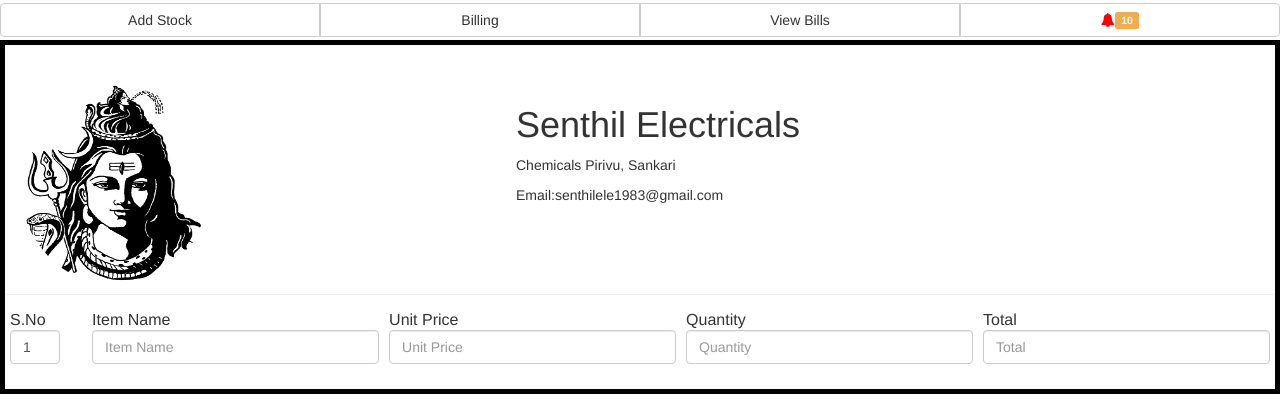
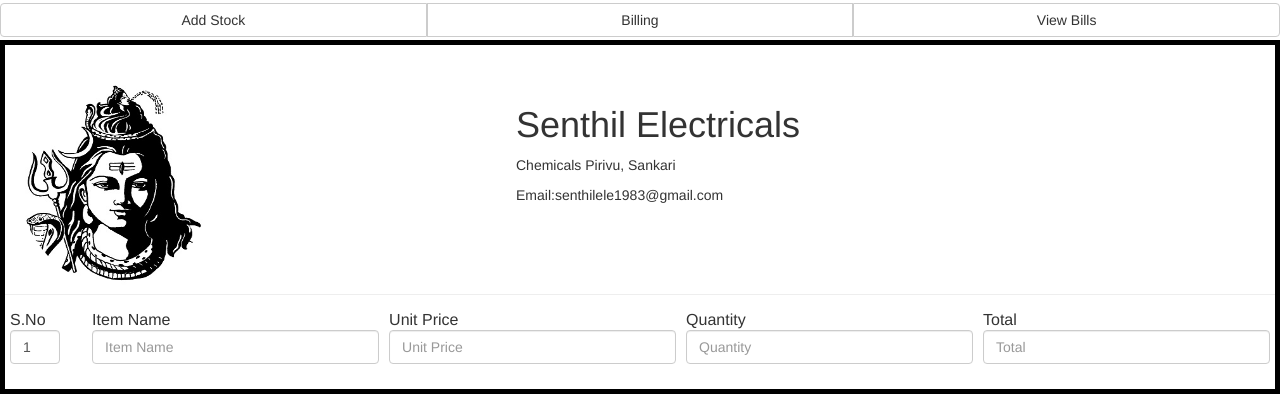
Before and after one commit to asudhakar/billing, a PHP site: page /home.php in a window 1280 px wide. Shown: the top 420 px of the page. Run offline with PHP 8.4, Linux system fonts and the light colour scheme; a stand-in replaces the project's code that opens the database connection; some libraries are stand-ins or nearby versions.

Commit message:
removed stock notification

```diff
--- a/view/header.php
+++ b/view/header.php
@@ -18,5 +18,4 @@
 		<a href="add_item.php" class="btn btn-default"><span>Add Stock</span></a>
 		<a href="home.php" class="btn btn-default"><span>Billing</span></a>
 		<a href="view_bills.php" class="btn btn-default"><span>View Bills</span></a>
-		<a href="notification.php" class="btn btn-default"><span><i class="fa fa-bell" style="color:red"></i><span class="label label-warning">10</span></span></a>
 	</div>
--- a/view/notification.php
+++ /dev/null
@@ -1 +0,0 @@
-<?php include_once 'header.php'; ?>
```
